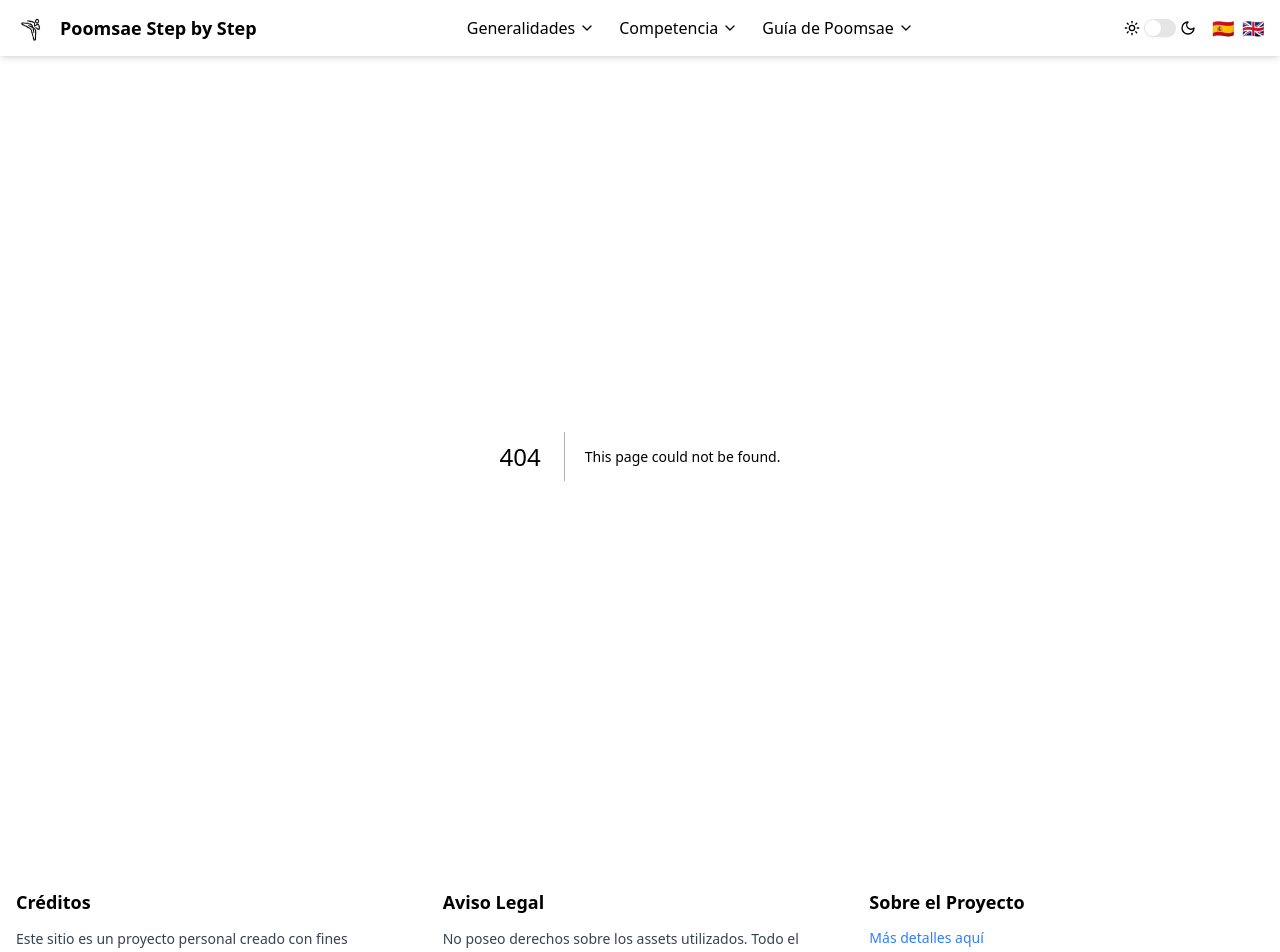
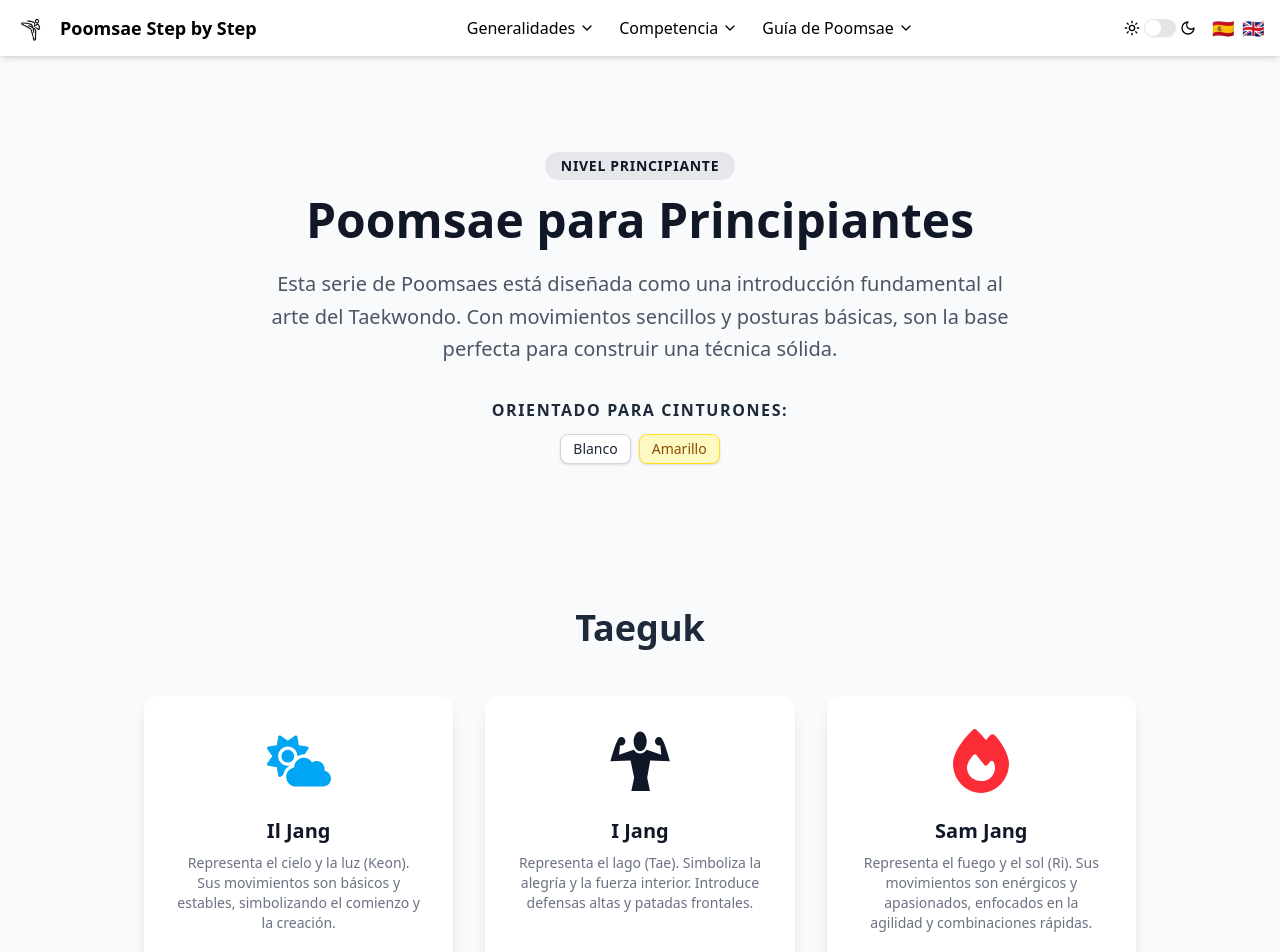
Before and after one commit to Biggyhands/poomsae-step-by-step, a Next.js app: page /poomsae-beginner in a window 1280 px wide. Before the commit this address had no page. Shown: the top 952 px of the page. Built offline with nearby package versions, Linux system fonts and the light colour scheme.

Commit message:
poomsae beginner guide page started
bunch of code added

```diff
--- /dev/null
+++ b/src/app/poomsae-beginner/page.tsx
@@ -0,0 +1,13 @@
+import React from "react";
+import BeginnerPoomsaeIntro from "@/components/poomsae-beginner/BeginnerPoomsaeIntro ";
+import BeginnerPoomsaeSection from "@/components/poomsae-beginner/BeginnerPoomsaeSection ";
+function page() {
+  return (
+    <>
+      <BeginnerPoomsaeIntro />
+      <BeginnerPoomsaeSection />
+    </>
+  );
+}
+
+export default page;
--- a/src/components/main/ButtonBack.tsx
+++ b/src/components/main/ButtonBack.tsx
@@ -11,7 +11,7 @@ function ButtonBack() {
         href="/"
         whileHover={{ scale: 1.05 }}
         whileTap={{ scale: 0.95 }}
-        className="inline-block bg-gray-800 text-white font-semibold px-6 py-3 rounded-xl shadow hover:bg-gray-900 transition"
+        className="inline-block bg-gray-700 text-white font-semibold px-6 py-3 rounded-xl shadow hover:bg-gray-800 transition"
       >
         Volver al inicio
       </MotionLink>
--- a/src/components/navbar/DropDownMenu.tsx
+++ b/src/components/navbar/DropDownMenu.tsx
@@ -59,13 +59,13 @@ function DropDownMenu() {
         </DropdownMenuTrigger>
         <DropdownMenuContent>
           <DropdownMenuItem>
-            <Link href="/principiantes">Poomsae principiantes</Link>
+            <Link href="/poomsae-beginner">Poomsae principiantes</Link>
           </DropdownMenuItem>
           <DropdownMenuItem>
-            <Link href="/avanzados">Poomsae avanzados</Link>
+            <Link href="/poomsae-advanced">Poomsae avanzados</Link>
           </DropdownMenuItem>
           <DropdownMenuItem>
-            <Link href="/cinturones-negros">Poomsae cinturones negros</Link>
+            <Link href="/poomsae-blackbelt">Poomsae cinturones negros</Link>
           </DropdownMenuItem>
         </DropdownMenuContent>
       </DropdownMenu>
--- /dev/null
+++ b/src/components/poomsae-beginner/BeginnerPoomsaeIntro .tsx
@@ -0,0 +1,37 @@
+import React from "react";
+
+export default function BeginnerPoomsaeIntro() {
+  return (
+    <section className="w-full bg-gray-50 dark:bg-gray-900 py-16 md:py-24 px-4">
+      <div className="max-w-3xl mx-auto text-center">
+        <span className="inline-block px-4 py-1 mb-4 text-sm font-semibold tracking-wider text-white-700 bg-gray-200 dark:text-gray-200 dark:bg-gray-950/50 rounded-full">
+          NIVEL PRINCIPIANTE
+        </span>
+
+        <h1 className="text-4xl md:text-5xl font-bold text-gray-900 dark:text-white mb-6">
+          Poomsae para Principiantes
+        </h1>
+
+        <p className="text-lg md:text-xl text-gray-600 dark:text-gray-400 leading-relaxed">
+          Esta serie de Poomsaes está diseñada como una introducción fundamental
+          al arte del Taekwondo. Con movimientos sencillos y posturas básicas,
+          son la base perfecta para construir una técnica sólida.
+        </p>
+
+        <div className="mt-8">
+          <h2 className="text-base font-semibold text-gray-800 dark:text-gray-200 uppercase tracking-widest">
+            Orientado para cinturones:
+          </h2>
+          <div className="flex justify-center items-center space-x-2 mt-3">
+            <span className="px-3 py-1 text-sm font-medium text-gray-800 bg-white border border-gray-300 rounded-md shadow-sm">
+              Blanco
+            </span>
+            <span className="px-3 py-1 text-sm font-medium text-yellow-800 bg-yellow-100 border border-yellow-300 rounded-md shadow-sm">
+              Amarillo
+            </span>
+          </div>
+        </div>
+      </div>
+    </section>
+  );
+}
--- /dev/null
+++ b/src/components/poomsae-beginner/BeginnerPoomsaeSection .tsx
@@ -0,0 +1,70 @@
+import React from "react";
+import Link from "next/link";
+
+import { FaCloudSun, FaFire } from "react-icons/fa6";
+import { GiStrong } from "react-icons/gi";
+
+const poomsaeCardsData = [
+  {
+    title: "Il Jang",
+    Icon: FaCloudSun,
+    meaning:
+      "Representa el cielo y la luz (Keon). Sus movimientos son básicos y estables, simbolizando el comienzo y la creación.",
+    iconColor: "text-sky-500",
+    path: "/poomsae/taeguk-il-jang",
+  },
+  {
+    title: "I Jang",
+    Icon: GiStrong,
+    meaning:
+      "Representa el lago (Tae). Simboliza la alegría y la fuerza interior. Introduce defensas altas y patadas frontales.",
+    iconColor: "text-black-500",
+    path: "/poomsae/taeguk-i-jang",
+  },
+  {
+    title: "Sam Jang",
+    Icon: FaFire,
+    meaning:
+      "Representa el fuego y el sol (Ri). Sus movimientos son enérgicos y apasionados, enfocados en la agilidad y combinaciones rápidas.",
+    iconColor: "text-red-500",
+    path: "/poomsae/taeguk-sam-jang",
+  },
+];
+
+function BeginnerPoomsaeSection() {
+  return (
+    // Contenedor principal con el padding superior reducido
+    <section className="pt-12 pb-24 bg-gray-50 dark:bg-gray-900">
+      <div className="text-center mb-12">
+        <h2 className="text-3xl md:text-4xl font-bold text-gray-800 dark:text-white">
+          Taeguk{" "}
+        </h2>
+      </div>
+      <div className="container mx-auto px-4 max-w-5xl">
+        {/* --- Contenedor de las Tarjetas (Grid Responsivo) --- */}
+        <div className="grid grid-cols-1 md:grid-cols-2 lg:grid-cols-3 gap-8">
+          {poomsaeCardsData.map((card) => (
+            <Link href={card.path} key={card.title}>
+              <div className="hover:cursor-pointer bg-white dark:bg-gray-800 p-8 rounded-xl shadow-lg border border-transparent dark:border-gray-800 flex flex-col items-center text-center transition-transform duration-300 hover:-translate-y-2 h-full">
+                {/* Icono */}
+                <card.Icon className={`h-16 w-16 mb-6 ${card.iconColor}`} />
+
+                {/* Título de la tarjeta */}
+                <h3 className="text-xl font-semibold text-gray-900 dark:text-white mb-2">
+                  {card.title}
+                </h3>
+
+                {/* Significado */}
+                <p className="text-gray-500 dark:text-gray-400 text-sm">
+                  {card.meaning}
+                </p>
+              </div>
+            </Link>
+          ))}
+        </div>
+      </div>
+    </section>
+  );
+}
+
+export default BeginnerPoomsaeSection;
--- a/src/lib/utils.ts
+++ b/src/lib/utils.ts
@@ -83,7 +83,7 @@ export const poomsaeGuideCards: TaekwondoCard[] = [
     description:
       "Dirigido a estudiantes de cintas blancas a verdes, esta guía cubre los fundamentos de Poomsae, incluyendo posturas básicas, movimientos simples y la correcta respiración.",
     image: "/poomsaebeginner.png",
-    link: "/poomsae/principiantes",
+    link: "/poomsae-beginner",
   },
   {
     title: "Poomsae Avanzado",
```
